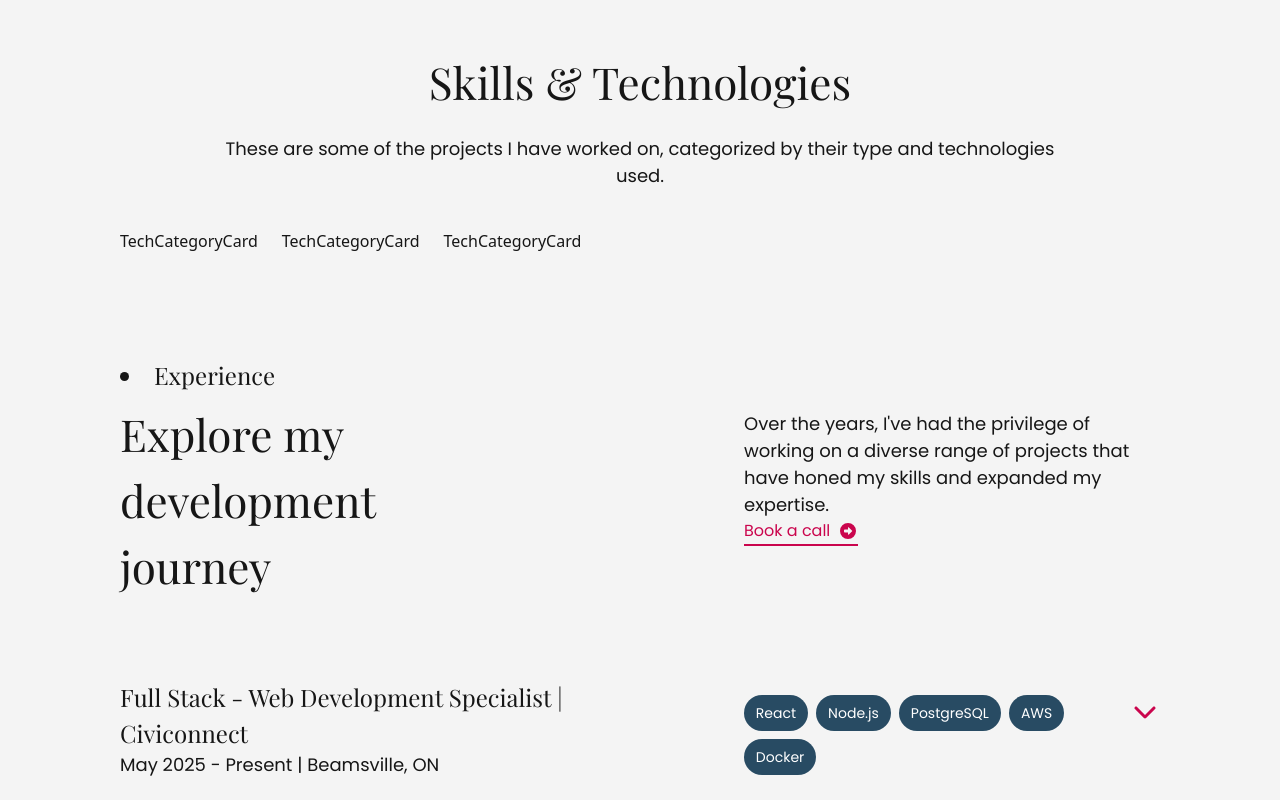
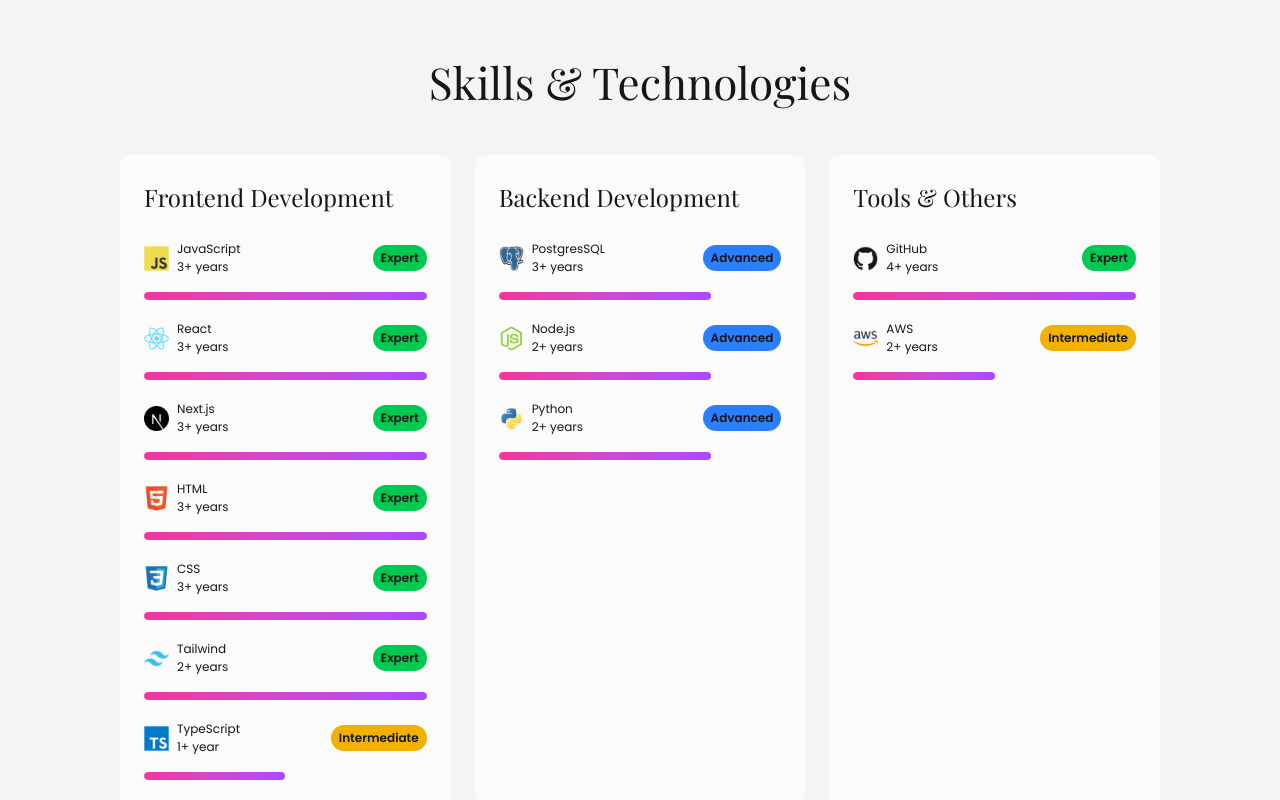
Before and after one commit to Bfernandez02/portfolio, a Next.js app: page / in a window 1280 px wide. Shown: the part 1480-2280 px from the top of the page. Built offline with nearby package versions, Linux system fonts and the light colour scheme; a web font is replaced by a local one.

Commit message:
feat: enhance Skills and Tech section with sorting and improved TechCategoryCard layout

```diff
--- a/src/components/Skills/SkillsAndTech.jsx
+++ b/src/components/Skills/SkillsAndTech.jsx
@@ -12,21 +12,28 @@
     categories[tech.category].push(tech);
   });
 
+  // Sort technologies within each category by experience (high to low)
+  Object.keys(categories).forEach((category) => {
+    categories[category].sort(
+      (a, b) => (b.experience || 0) - (a.experience || 0),
+    );
+  });
+
   return (
     <div className="w-full flex flex-col items-center justify-center">
       <div className="w-full flex flex-col items-center justify-center gap-5 mb-10 max-w-[80%] text-center">
         <h2 className="w-fit">Skills & Technologies</h2>
-        <p>
-          These are some of the projects I have worked on, categorized by their
-          type and technologies used.
-        </p>
       </div>
 
-        <div className="w-full flex-row xl:gap-6 gap-4 flex mb-6">
-            {Object.keys(categories).map((category) => (
-                <TechCategoryCard key={category} category={category} techs={categories[category]} />
-            ))}
-        </div>
+      <div className="w-full flex-row xl:gap-6 gap-4 flex mb-6">
+        {Object.keys(categories).map((category) => (
+          <TechCategoryCard
+            key={category}
+            category={category}
+            techs={categories[category]}
+          />
+        ))}
+      </div>
     </div>
   );
 }
--- a/src/components/Skills/TechCategoryCard.jsx
+++ b/src/components/Skills/TechCategoryCard.jsx
@@ -1,7 +1,88 @@
-import React from 'react'
+"use client";
+import React, { useEffect, useState } from "react";
+import TechIcon from "../TechIcon";
 
-export default function TechCategoryCard({category, techs}) {
+const levelMap = {
+  expert: "100%",
+  advanced: "75%",
+  intermediate: "50%",
+  beginner: "25%",
+};
+
+const levelTagColors = {
+  expert: "bg-green-500 ",
+  advanced: "bg-blue-500",
+  intermediate: "bg-yellow-500",
+  beginner: "bg-red-500",
+};
+
+export default function TechCategoryCard({ category, techs }) {
   return (
-    <div>TechCategoryCard</div>
-  )
+    <div className="flex-1 bg-popup rounded-[10px] p-6">
+      {/* Category Title */}
+      <h5 className="capitalize mb-4 border-b border-white/10 pb-2">
+        {category === "tools" ? "Tools & Others" : category + " Development"}
+      </h5>
+
+      <div className="flex flex-col gap-5">
+        {techs.map((tech) => (
+          <TechRow key={tech.name} tech={tech} />
+        ))}
+      </div>
+    </div>
+  );
 }
+
+function TechRow({ tech }) {
+  const [width, setWidth] = useState("0%");
+  const rowRef = React.useRef(null);
+  const [hasAnimated, setHasAnimated] = useState(false);
+
+  useEffect(() => {
+    const observer = new IntersectionObserver(
+      ([entry]) => {
+        if (entry.isIntersecting && !hasAnimated) {
+          setWidth(levelMap[tech.level]);
+          setHasAnimated(true);
+        }
+      },
+      { threshold: 0.4 }
+    );
+
+    if (rowRef.current) observer.observe(rowRef.current);
+
+    return () => {
+      if (rowRef.current) observer.unobserve(rowRef.current);
+    };
+  }, [tech.level, hasAnimated]);
+
+  return (
+    <div ref={rowRef} className="flex items-start gap-4 flex-col w-full">
+      <div className="flex flex-row justify-between w-full items-center">
+        <TechIcon
+          tech={tech.name}
+          experience={tech.experience}
+          vertical={false}
+          width={"2xl:w-[40px] w-[25px]"}
+          height={"2xl:h-[40px] h-[25px]"}
+          textSize="text-[12px]! 2xl:text-[14px]!"
+        />
+
+        <p
+          className={`text-[12px]! 2xl:text-[14px]! w-fit h-fit px-2 py-1 rounded-full font-semibold ${levelTagColors[tech.level]}`}
+        >
+          {tech.level.charAt(0).toUpperCase() + tech.level.slice(1)}
+        </p>
+      </div>
+
+      <div className="flex w-full">
+        <div className="w-full h-2 bg-white/10 rounded-full overflow-hidden">
+          <div
+            className="h-full rounded-full bg-gradient-to-r from-pink-500 to-purple-500 transition-all duration-1000 ease-out"
+            style={{ width }}
+          />
+        </div>
+      </div>
+    </div>
+  );
+}
--- a/src/components/TechIcon.jsx
+++ b/src/components/TechIcon.jsx
@@ -22,11 +22,11 @@
           alt="Tech Icon"
           className={`object-contain ${`${width} ${height}`}`}
         />
-        <div className="flex flex-col items-center">
+        <div className="flex flex-col items-start">
           <p className={`${textSize} text-center`}>{tech}</p>
           {experience && (
-            <p className="text-[12px]! 2xl:text-[14px]!">
-              {experience} {experience === 1 ? "year" : "years"}
+            <p className="text-[12px]! text-start">
+              {experience}{experience === 1 ? "+ year" : "+ years"}
             </p>
           )}
         </div>
--- a/src/utils/techList.js
+++ b/src/utils/techList.js
@@ -67,7 +67,7 @@
   },
   {
     name: "Tailwind",
-    experience: 3,
+    experience: 2,
     category: "frontend",
     level: "expert",
   },
```
